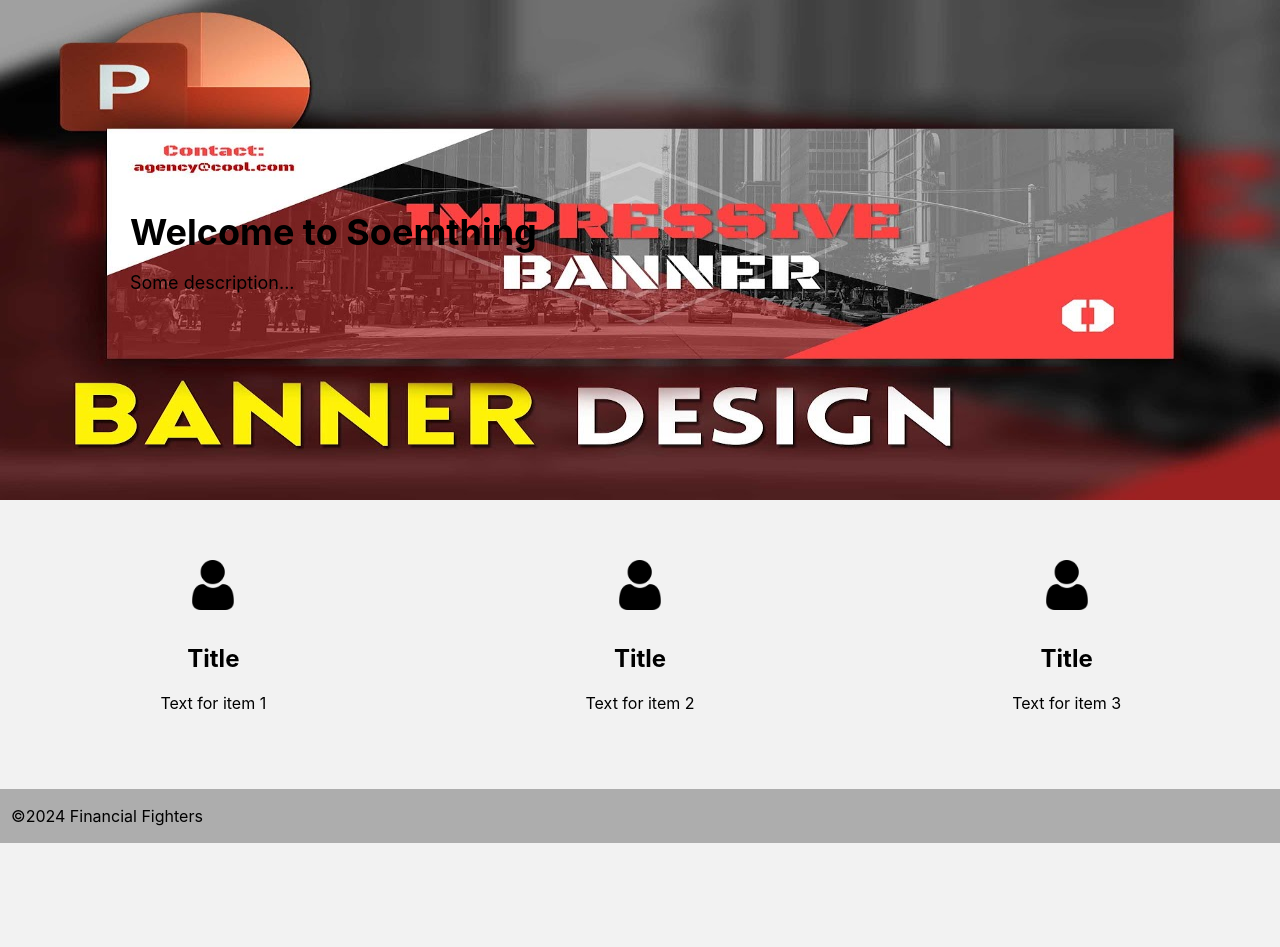
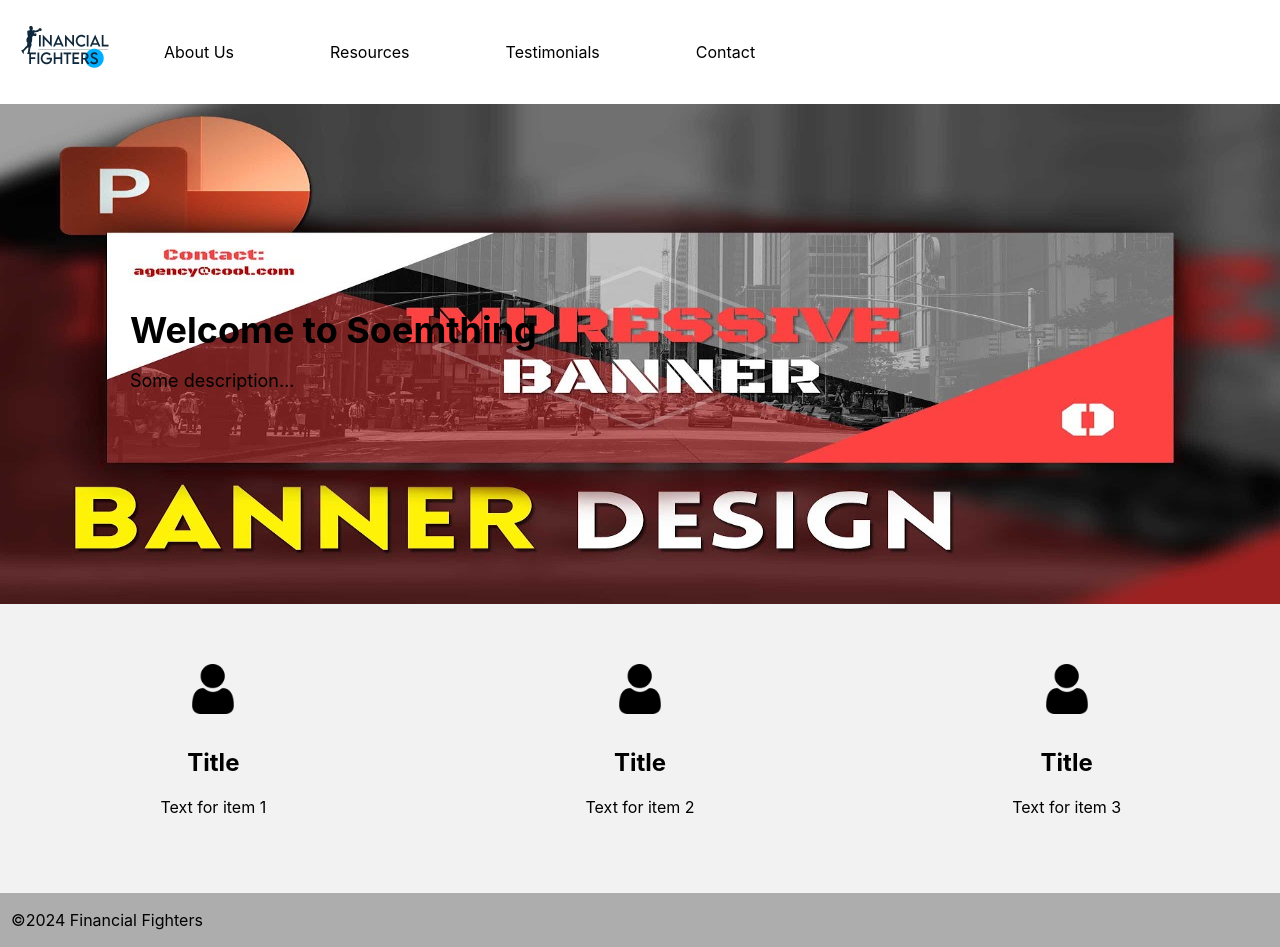
Before and after one commit to mew34254/hackathon9, a React (Create React App) app in the folder client/: page / in a window 1280 px wide. Before the commit the page ends 843 px from the top, so only its background shows below. Built offline with nearby package versions, Linux system fonts and the light colour scheme.

Commit message:
added navBar to homepage

```diff
--- a/client/src/components/Homepage.js
+++ b/client/src/components/Homepage.js
@@ -8,7 +8,7 @@ import Footer from './Footer';
 function Homepage(props) {
     return (
         <>
-        <section class="section1">
+        <NavBar/>
             <div className="homepageBanner">
                 <div className="textContainer">
                     <div className="bannerText">
@@ -18,7 +18,6 @@ function Homepage(props) {
                 </div>
                 <img src= "images/banner.jpg" alt="banner"/>
             </div>
-         </section>
 
          <section class="section2">
             <div className="gridContainer">
```
